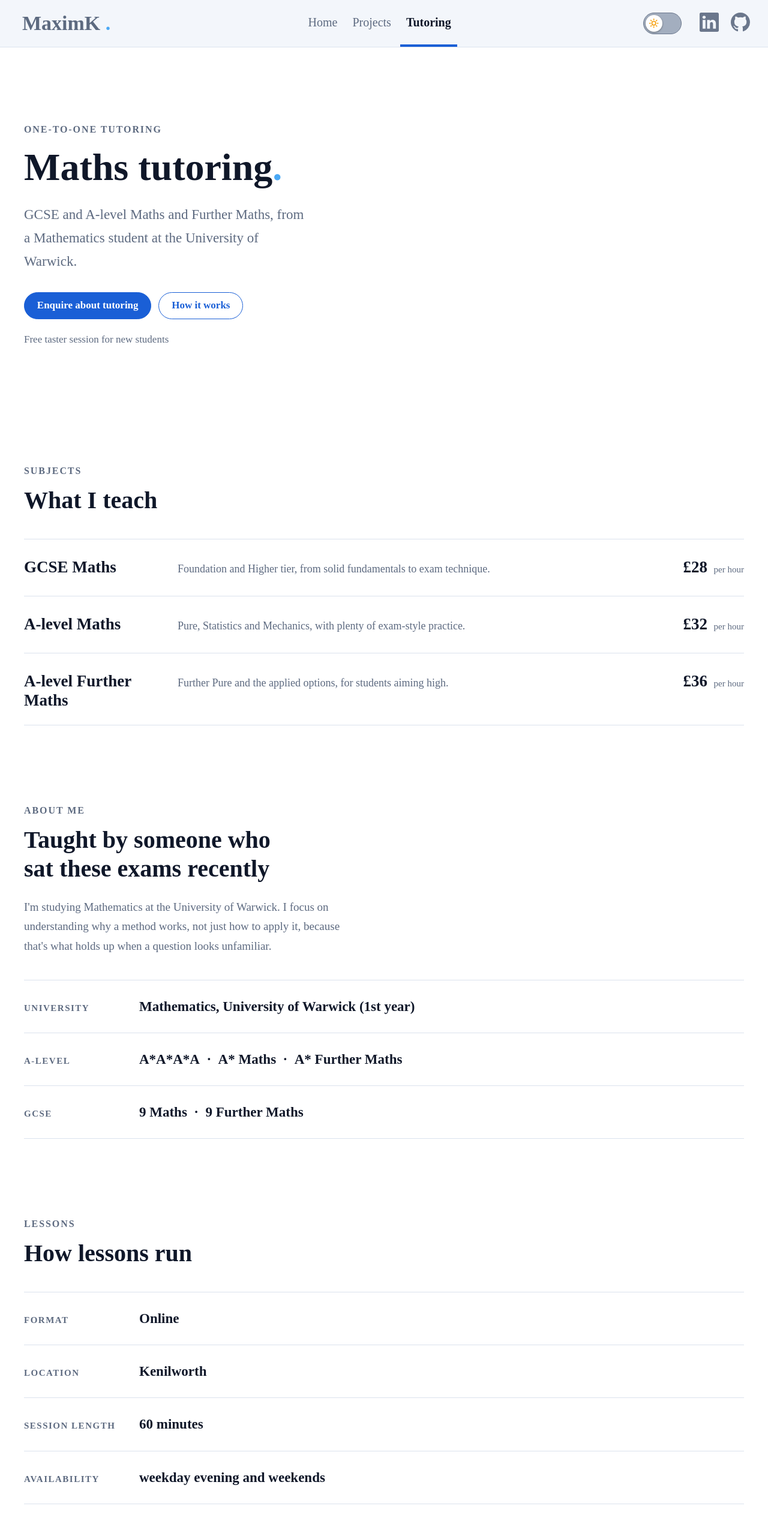
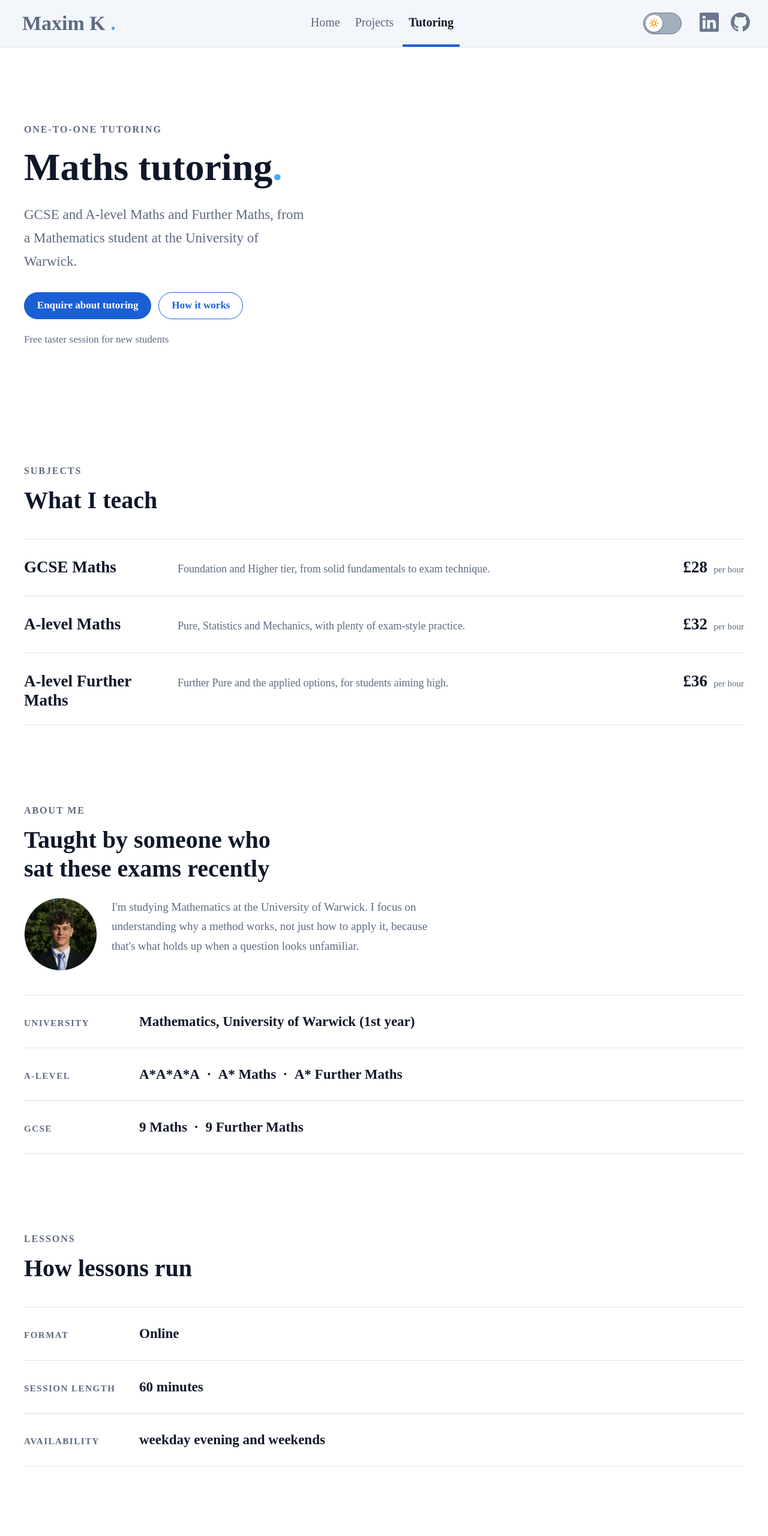
Before and after one commit to Maxim-Koz/maximkoz.github.io, an Astro site: page /tutoring in a window 1280 px wide. Shown: the top 2560 px of the page at 60% size. Built offline with nearby package versions, Linux system fonts and the light colour scheme; Astro itself is replaced by a stand-in of ours.

Commit message:
added picture in tutoring

```diff
--- a/src/consts.ts
+++ b/src/consts.ts
@@ -1,2 +1,2 @@
-export const SITE_TITLE = 'MaximK';
+export const SITE_TITLE = 'Maxim K';
 export const SITE_DESCRIPTION = 'Welcome to my website!';
--- a/src/pages/tutoring.astro
+++ b/src/pages/tutoring.astro
@@ -7,7 +7,7 @@ const LINKEDIN = "https://www.linkedin.com/in/maxim-kozlovskiy";
 const RATE_UNIT = "per hour";
 
 const FORMAT = "Online";
-const LOCATION = "Kenilworth";
+const LOCATION = "";
 const SESSION_LENGTH = "60 minutes";
 const AVAILABILITY = "weekday evening and weekends";
 
@@ -17,7 +17,7 @@ const YEAR_OF_STUDY = "1st year";
 
 const EXPERIENCE = "";
 
-const PHOTO = "";
+import PHOTO from "../assets/LI_profile.jpg";
 
 const FREE_TASTER = true;
 
@@ -135,7 +135,7 @@ const mailto = `mailto:${EMAIL}?subject=${encodeURIComponent("Maths Tutoring Enq
 			{PHOTO && (
 				<img
 					class="photo"
-					src={PHOTO}
+					src={PHOTO.src}
 					alt="Maxim Kozlovskiy"
 					width="120"
 					height="120"
```
Also changed, not shown: src/assets/LI_profile.jpg (added).
